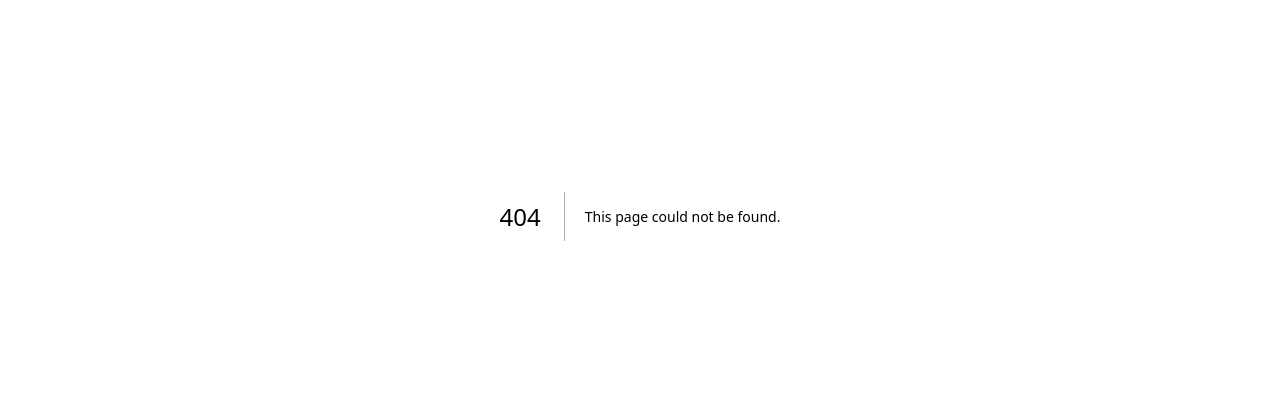
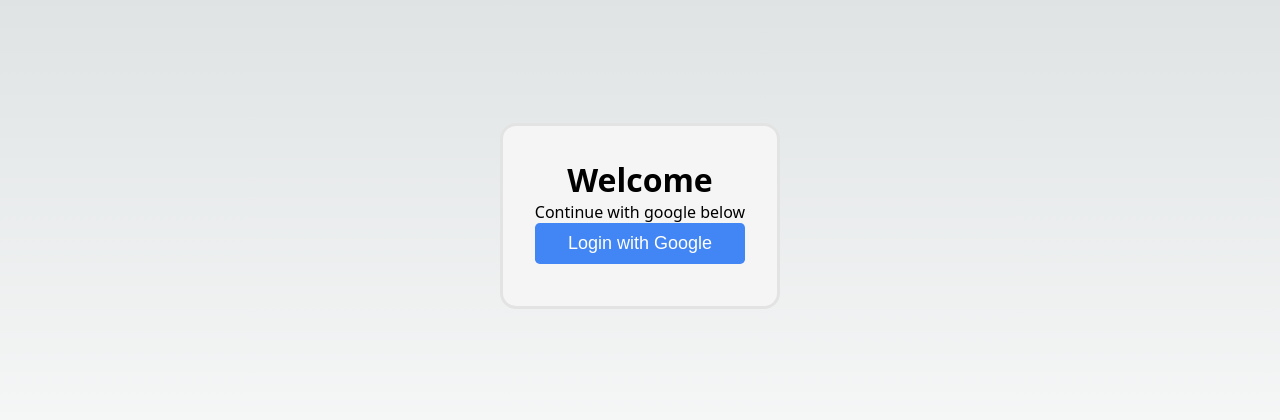
Before and after one commit to Hack-Weekly/magenta-tiger-ecommerce-app, a Next.js app: page /login/Login in a window 1280 px wide. Before the commit this address had no page. Shown: the part 184-604 px from the top of the page. Built offline with nearby package versions, Linux system fonts and the light colour scheme; no server answers.

Commit message:
Simple login button ready and fully functional

```diff
--- a/next.config.js
+++ b/next.config.js
@@ -1,6 +1,12 @@
 /** @type {import('next').NextConfig} */
 const nextConfig = {
-  reactStrictMode: true,
-}
+    reactStrictMode: true,
+    env: {
+        BASE_URL: process.env.BASE_URL,
+    },
+    compiler: {
+        styledComponents: true,
+    },
+};
 
-module.exports = nextConfig
+module.exports = nextConfig;
--- a/package.json
+++ b/package.json
@@ -22,5 +22,8 @@
     "react-router-dom": "^6.10.0",
     "styled-components": "^5.3.10",
     "typescript": "5.0.4"
+  },
+  "devDependencies": {
+    "@types/styled-components": "^5.1.26"
   }
 }
--- a/src/firebase/firebase.ts
+++ b/src/firebase/firebase.ts
@@ -1,12 +1,12 @@
 import { initializeApp, FirebaseApp } from "firebase/app";
 
 const firebaseConfig = {
-    apiKey: import.meta.env.VITE_FIREBASE_API_KEY,
-    authDomain: import.meta.env.VITE_FIREBASE_AUTH_DOMAIN,
-    projectId: import.meta.env.VITE_FIREBASE_PROJECT_ID,
-    storageBucket: import.meta.env.VITE_FIREBASE_STORAGE_BUCKET,
-    messagingSenderId: import.meta.env.VITE_FIREBASE_MESSAGING_SENDER_ID,
-    appId: import.meta.env.VITE_FIREBASE_APP_ID,
+    apiKey: process.env.NEXT_PUBLIC_FIREBASE_API_KEY,
+    authDomain: process.env.NEXT_PUBLIC_AUTH_DOMAIN,
+    projectId: process.env.NEXT_PUBLIC_FIREBASE_PROJECT_ID,
+    storageBucket: process.env.NEXT_PUBLIC_FIREBASE_STORAGE_BUCKET,
+    messagingSenderId: process.env.NEXT_PUBLIC_FIREBASE_MESSAGING_SENDER_ID,
+    appId: process.env.NEXT_PUBLIC_FIREBASE_APP_ID,
 };
 
 export const app: FirebaseApp = initializeApp(firebaseConfig);
--- /dev/null
+++ b/src/pages/login/Login.tsx
@@ -0,0 +1,84 @@
+import { useEffect } from "react";
+import { auth, signInWithGoogle } from "../../firebase/auth/auth";
+import { useAuthState } from "react-firebase-hooks/auth";
+import styled from "styled-components";
+
+const StyledLoginContainer = styled.div`
+    height: 100vh;
+    width: 100%;
+    display: flex;
+    flex-direction: column;
+    align-items: center;
+    justify-content: center;
+    font-family: system-ui, -apple-system, BlinkMacSystemFont, "Segoe UI",
+        Roboto, Oxygen, Ubuntu, Cantarell, "Open Sans", "Helvetica Neue",
+        sans-serif;
+`;
+const StyledTextContainer = styled.div`
+    display: flex;
+    flex-direction: column;
+
+    color: black;
+
+    h1 {
+    }
+    p {
+        font-weight: 500;
+    }
+`;
+
+const StyledLoginBox = styled.div`
+    display: flex;
+    flex-direction: column;
+    text-align: center;
+    background-color: rgb(245, 245, 245);
+    padding: 2rem;
+    border-radius: 1rem;
+    border: 3px solid rgb(227, 227, 227);
+    z-index: 2;
+`;
+
+const StyledGoogleLoginButton = styled.button`
+    padding: 10px;
+    font-size: 18px;
+    margin-bottom: 10px;
+    border: none;
+    color: white;
+    background-color: #4285f4;
+    border-radius: 0.3rem;
+`;
+
+function Login() {
+    const [user, loading, error] = useAuthState(auth);
+
+    useEffect(() => {
+        if (loading) {
+            return;
+        }
+        if (user) {
+            console.log("user active");
+        }
+    }, [user, loading]);
+
+    return (
+        <>
+            <StyledLoginContainer>
+                <StyledLoginBox>
+                    <StyledTextContainer>
+                        <h1>Welcome</h1>
+                        <p>Continue with google below</p>
+                    </StyledTextContainer>
+                    <StyledGoogleLoginButton
+                        onClick={() => {
+                            signInWithGoogle();
+                        }}
+                    >
+                        Login with Google
+                    </StyledGoogleLoginButton>
+                </StyledLoginBox>
+            </StyledLoginContainer>
+        </>
+    );
+}
+
+export default Login;
```
Also changed, not shown: src/pages/index.tsx (+23 -14 lines), 1 other file (tests, documents, lock files or other folders).
